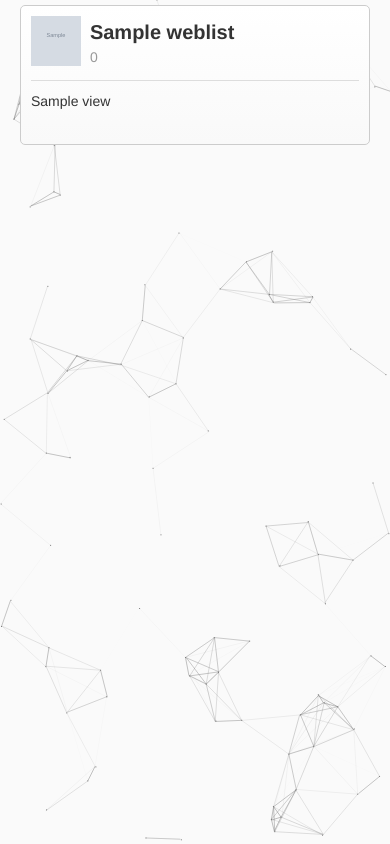
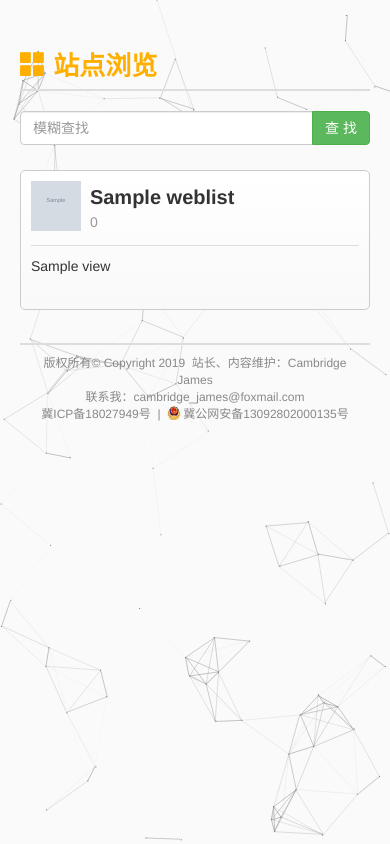
Before and after one commit to cambridgejames/erroTips, a PHP site: template static/views/websites.twig in a window 390 px wide. Run offline with PHP 8.4, Linux system fonts and the light colour scheme; the template is opened without the code that fills it: most values are stand-ins (such as "Sample title", 1, 10 or a date in 2020); grey boxes marked "Sample" are stand-in pictures; some libraries are stand-ins or nearby versions.

Commit message:
完成了站点目录页面的内容

```diff
--- a/static/css/website-main.css
+++ b/static/css/website-main.css
@@ -11,15 +11,36 @@ ul, ol, li {
 	list-style: none;
 }
 
+.main-header {
+	margin-top: 30px;
+	padding: 20px;
+}
 
+.main-header > h3 {
+	font-weight: bold;
+	font-size: 26px;
+	color: #FFAF00;
+	cursor: default;
+}
+
+.main-header > .inner-line,
+.main-footer > .inner-line {
+	border-bottom: 2px solid #ddd;
+}
+
+.main-header > form {
+	margin-top: 20px;
+}
+
+.main-header > form div {
+	margin-bottom: 0;
+}
 
 .webitem {
-	height: 150px;
 	padding: 5px;
 }
 
 .webitem > .itembox {
-	height: 140px;
 	position: relative;
 	padding: 10px;
 	overflow: hidden;
@@ -67,6 +88,7 @@ ul, ol, li {
 	margin-left: 5px;
 	height: 14px;
 	font-size: 14px;
+	font-weight: 200;
 	color: #999;
 }
 
@@ -78,9 +100,53 @@ ul, ol, li {
 }
 
 .webitem > .itembox > p {
-	height: 42px;
 	line-height: 21px;
 	font-size: 14px;
 	overflow: hidden;
 	margin-bottom: 0;
 }
+
+@media screen and (min-width: 768px) {
+	.webitem { height: 150px; }
+	.webitem > .itembox { height: 140px; }
+	.webitem > .itembox > p { height: 42px; }
+}
+@media screen and (max-width: 767px) {
+	.webitem { min-height: 150px; }
+	.webitem > .itembox { min-height: 140px; }
+	.webitem > .itembox > p { min-height: 42px; }
+}
+
+.main-footer {
+	padding: 20px;
+	margin-bottom: 30px;
+}
+
+.main-footer > .footer-copyright {
+	text-align: center;
+	font-size: 12px;
+	color: #888;
+}
+
+.main-footer > .footer-copyright a,
+.main-footer > .footer-copyright a:visited {
+	color: #888;
+	text-decoration-line: none;
+}
+
+.main-footer > .footer-copyright a:hover,
+.main-footer > .footer-copyright a:active {
+	color: #468ccb;
+	text-decoration-line: none;
+}
+
+.main-footer > .footer-copyright > .inline-group {
+	display: inline-block;
+	margin-left: 5px;
+	margin-right: 5px;
+}
+
+.main-footer > .footer-copyright img {
+	vertical-align: top;
+	margin-right: 2px;
+}
--- a/static/views/websites.twig
+++ b/static/views/websites.twig
@@ -2,13 +2,34 @@
 <html lang="zh-CH">
 <head>
 	<meta charset="UTF-8">
+	<meta name="viewport" content="width=device-width, initial-scale=1.0, user-scalable=0, minimum-scale=1.0, maximum-scale=1.0">
+	<meta name="apple-mobile-web-app-capable" content="yes">
+	<meta name="apple-mobile-web-app-status-bar-style" content="black">
+	<meta name="format-detection" content="telephone=no">
 	<title>站点浏览</title>
 	<link href="https://cdn.staticfile.org/twitter-bootstrap/3.3.7/css/bootstrap.min.css" rel="stylesheet">
 	<link rel="stylesheet" type="text/css" href="/static/css/website-main.css">
 </head>
 <body>
+	<div class="col-lg-8 col-md-10 col-sm-10 col-xs-12 col-lg-offset-2 col-md-offset-1 col-sm-offset-1 main-header">
+		<h3><font class="glyphicon glyphicon-th-large"></font> 站点浏览</h3>
+		<div class="inner-line"></div>
+		<form class="form-horizontal" role="form">
+			<div class="form-group">
+				<div class="col-sm-12">
+					<div class="input-group">
+						<input type="text" class="form-control" id="firstname" placeholder="模糊查找" />
+						<span class="input-group-btn">
+							<span class="btn btn-success" type="button">查 找</span>
+						</span>
+					</div>
+				</div>
+			</div>
+		</form>
+	</div>
+
 	{# LIST OF WEBSITES #}
-	<ul class=" col-lg-8 col-md-10 col-sm-10 col-xs-12 col-lg-offset-2 col-md-offset-1 col-sm-offset-1 weblist">
+	<ul class="col-lg-8 col-md-10 col-sm-10 col-xs-12 col-lg-offset-2 col-md-offset-1 col-sm-offset-1 weblist">
 		{% for webaddress, webitem in weblist %}
 			<li class="col-lg-6 col-md-6 col-sm-6 col-xs-12 webitem" data-tag="{{ webaddress }}">
 				<div class="itembox">
@@ -24,6 +45,23 @@
 		{% endfor %}
 	</ul>
 	{# END LIST #}
+
+	<div class="col-lg-8 col-md-10 col-sm-10 col-xs-12 col-lg-offset-2 col-md-offset-1 col-sm-offset-1 main-footer">
+		<div class="inner-line"></div>
+		<div class="footer-copyright">
+			<span class="inline-group">版权所有&copy;&nbsp;Copyright&nbsp;2019&nbsp;&nbsp;站长、内容维护：Cambridge James</span>
+			<span class="inline-group">联系我：<a href="mailto:cambridge_james@foxmail.com">cambridge_james@foxmail.com</a></span>
+		</div>
+		<div class="footer-copyright">
+			<a class="" href="http://www.miitbeian.gov.cn" target='_blank'>
+				冀ICP备18027949号
+			</a>
+			<span>&nbsp;|&nbsp;</span>
+			<a class="" href="http://www.beian.gov.cn/portal/registerSystemInfo?recordcode=13092802000135" target='_blank'>
+				<img src="/static/img/record.png" height="14">冀公网安备13092802000135号
+			</a>
+		</div>
+	</div>
 </body>
 
 <!-- SCRIPT -->
```
Also changed, not shown: static/img/record.png (added).
